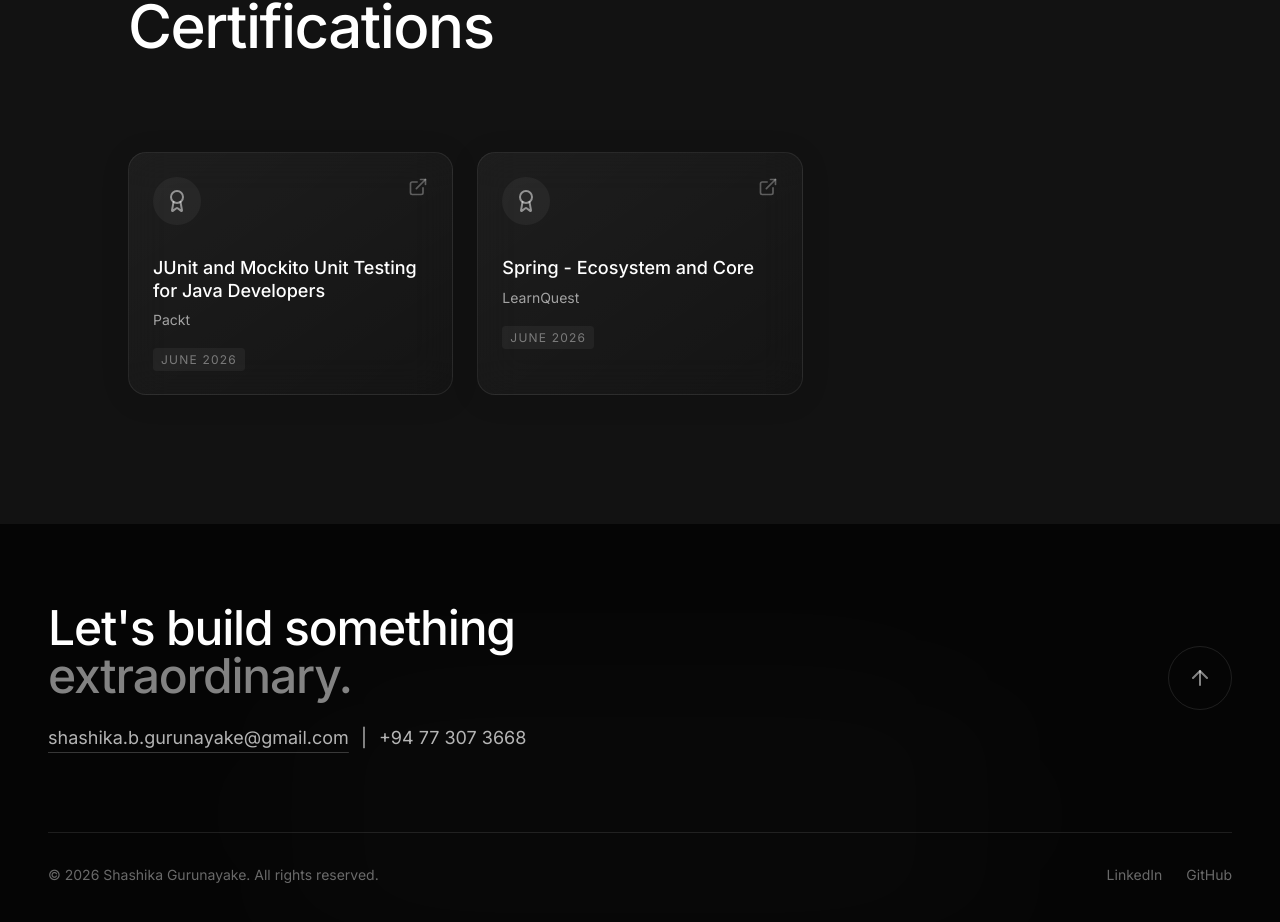
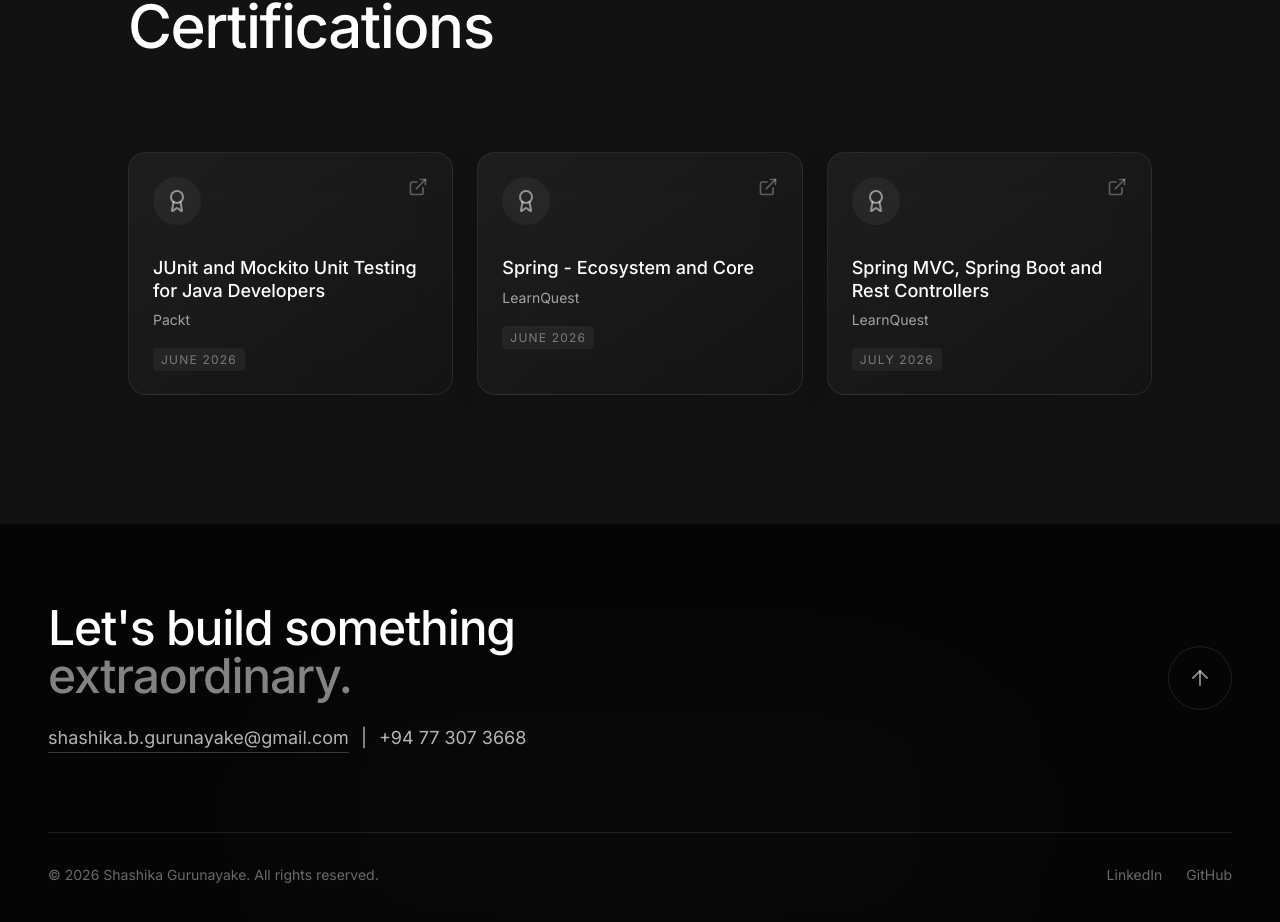
Before and after one commit to SHASHI4368/Portfolio, a Next.js app: page / in a window 1280 px wide. Shown: the part 9680-10602 px from the top of the page. Built offline with nearby package versions, Linux system fonts and the light colour scheme.

Commit message:
certificate added

```diff
--- a/src/components/layout/FloatingDock.tsx
+++ b/src/components/layout/FloatingDock.tsx
@@ -141,7 +141,7 @@ export function FloatingDock() {
         <div className="w-px h-5 md:w-5 md:h-px bg-white/20" />
 
         <MagneticButton
-          href="https://drive.google.com/file/d/1oqn4sxFvRpDpGlPihT7qXzm-AknsO0h5/view?usp=sharing"
+          href="https://drive.google.com/file/d/1fKVFbMj2V2wfWjbaM5Njcg_hd759iSM6/view?usp=sharing"
           label="Resume"
         >
           <FileText className="h-4 w-4 sm:h-5 sm:w-5" />
--- a/src/components/sections/Certificates.tsx
+++ b/src/components/sections/Certificates.tsx
@@ -15,6 +15,12 @@ const CERTIFICATES = [
     institution: "LearnQuest",
     date: "June 2026",
     link: "https://coursera.org/share/bc8c2c2e076f4ca5dad4ee9ada559df2",
+  },
+  {
+    name: "Spring MVC, Spring Boot and Rest Controllers",
+    institution: "LearnQuest",
+    date: "July 2026",
+    link: "https://coursera.org/share/a6c51279f0ca3e2596160786e2c243a0",
   },
 ];
 
```
